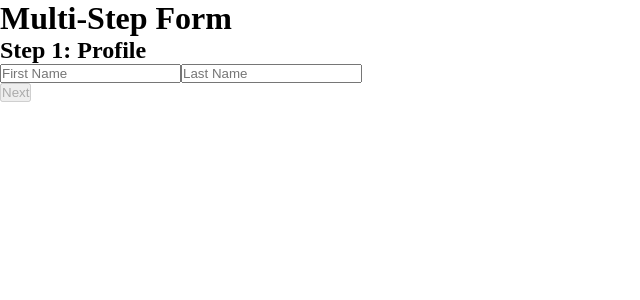
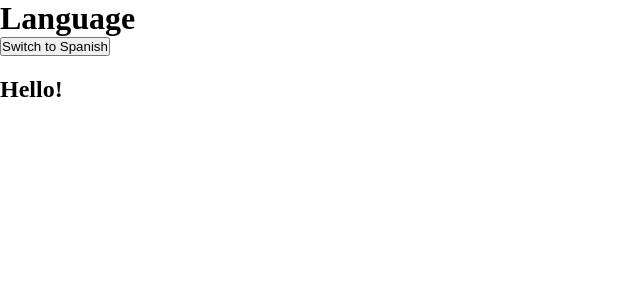
Before and after one commit to nurmoha251-droid/excise-3, a React (Vite) app: page / in a window 1280 px wide. Shown: the top 300 px of the page, without its empty margins (0-640 px from the left). Built offline with nearby package versions, Linux system fonts and the light colour scheme.

Commit message:
Your clear description of what changed

```diff
--- a/src/App.jsx
+++ b/src/App.jsx
@@ -3,6 +3,7 @@ import DoubleCounter from "./DoubleCounter";
 import Counter from "./Counter";
 import Login from "./Login";
 import MultiStepForm from "./MultiStepForm";
+import Language from "./Language";
 function App() {
 
 
@@ -11,7 +12,8 @@ function App() {
 <>
 {/* <Login/>
 <Counter/> */}
-<MultiStepForm/>
+{/* <MultiStepForm/> */}
+<Language/>
 {/* <DoubleCounter/> */}
      </>  )
 }
--- /dev/null
+++ b/src/Language.jsx
@@ -0,0 +1,29 @@
+import  { useState } from "react";
+
+const Language = () => {
+  const [language, setLanguage] = useState("en");
+
+
+  const toggleLanguage = () => {
+    setLanguage((prevLang) => (prevLang === "en" ? "es" : "en"));
+  };
+
+  return (
+    <div >
+      <h1>
+        Language
+      </h1>
+
+      <button onClick={toggleLanguage}>
+        {language === "en" ? "Switch to Spanish" : "Switch to English"}
+      </button>
+
+
+      <h2 style={{ marginTop: "20px" }}>
+        {language === "en" ? "Hello!" : "¡Hola!"}
+      </h2>
+    </div>
+  );
+};
+
+export default Language;
```
